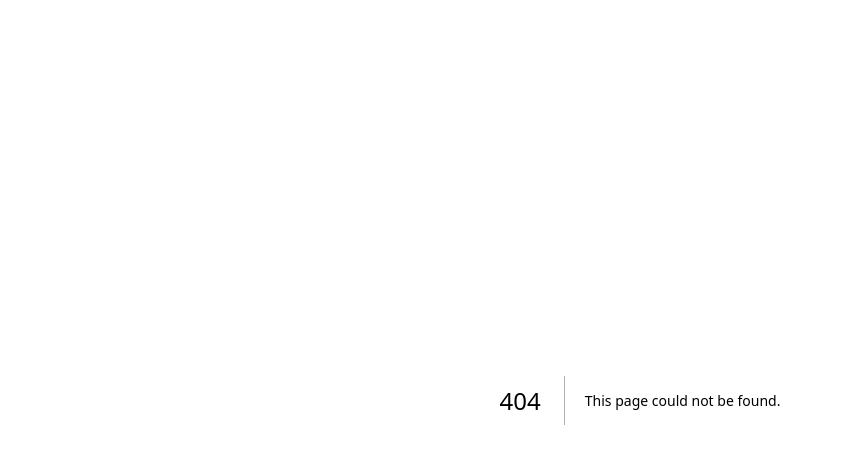
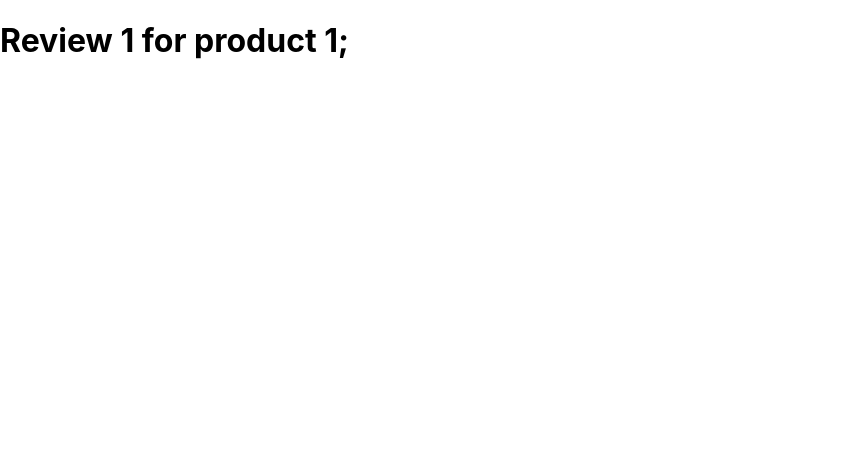
Before and after one commit to Leon-Masakuna/NextJS, a Next.js app: page /product/1/review/1 in a window 1280 px wide. Before the commit this address had no page. Shown: the top 464 px of the page, without its empty margins (0-841 px from the left). Built offline with nearby package versions, Linux system fonts and the light colour scheme.

Commit message:
feat : product id index page

```diff
--- /dev/null
+++ b/pages/product/[productId]/review/[reviewId].js
@@ -0,0 +1,14 @@
+import { useRouter } from "next/router";
+
+function Review() {
+  const router = useRouter();
+  const { productId, reviewId } = router.query;
+
+  return (
+    <h1>
+      Review {reviewId} for product {productId};
+    </h1>
+  );
+}
+
+export default Review;
```
Also changed, not shown: pages/product/[productId]/index.js (added, +13 -0 lines).
